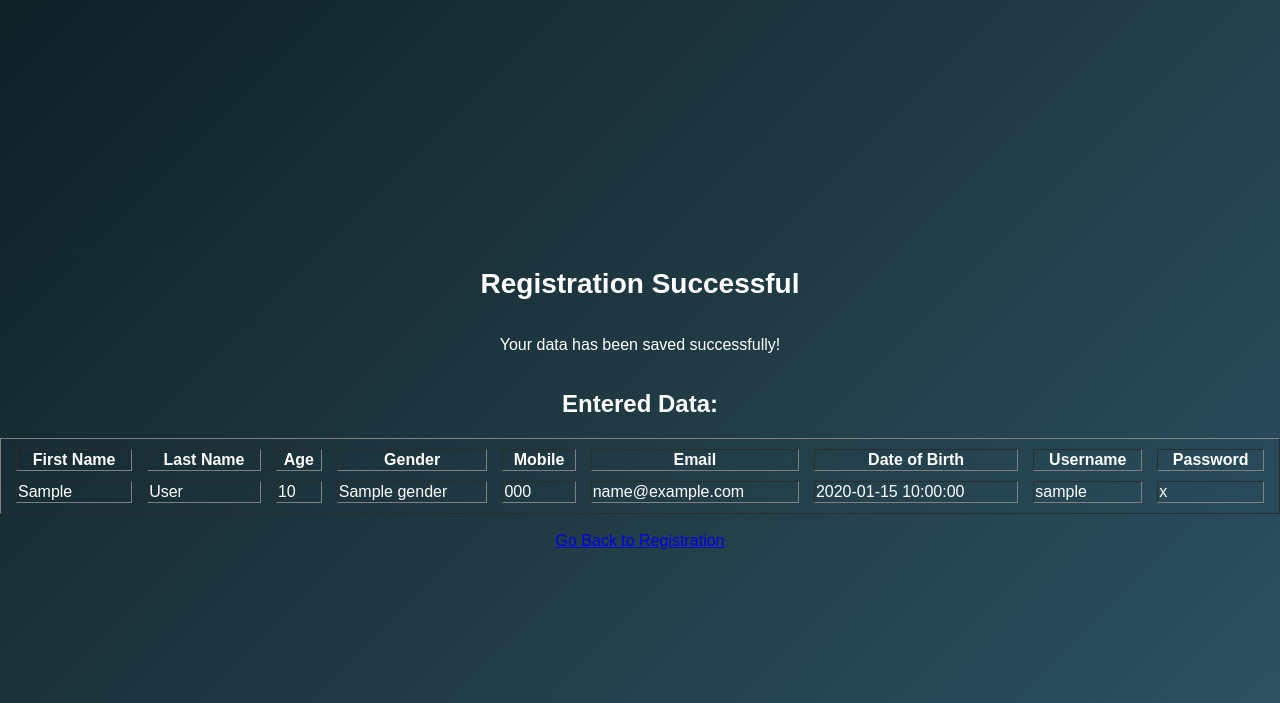
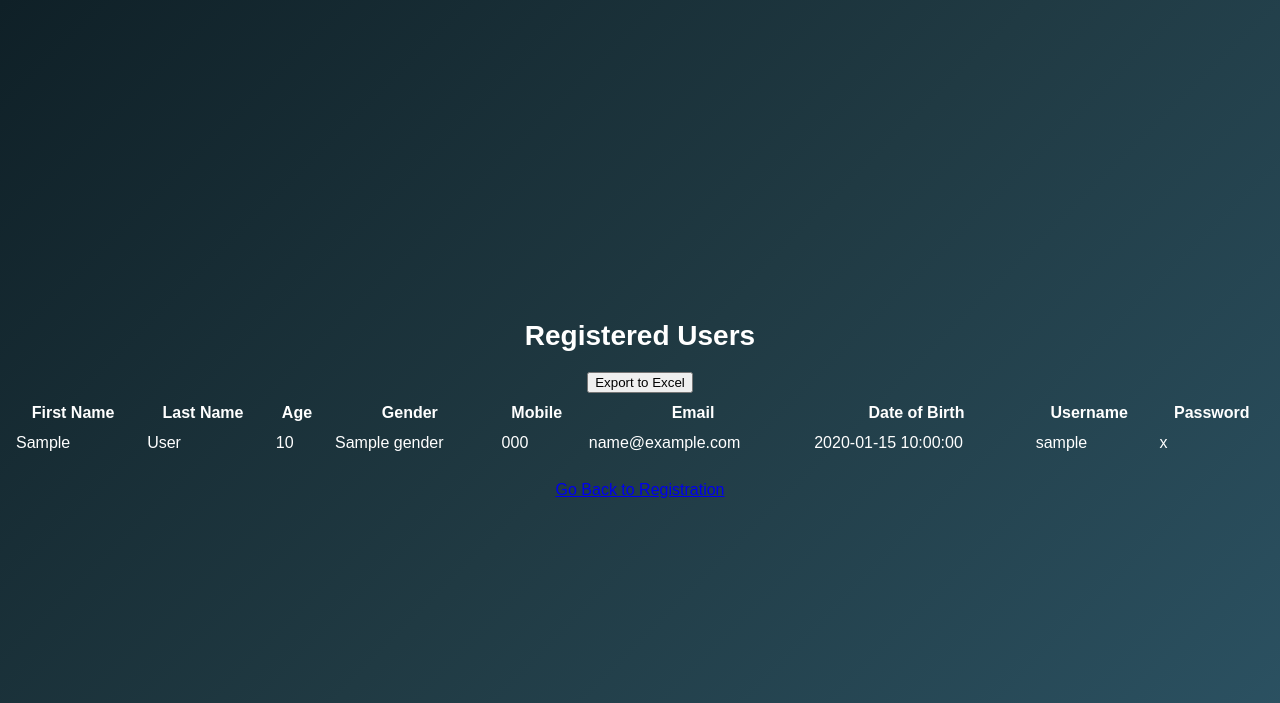
Before and after one commit to vansh070605/REGESTRATION-FORM, a Flask app: template templates/success.html in a window 1280 px wide. Shown: the top 703 px of the page. Run offline with Flask 3, Linux system fonts and the light colour scheme; the template is opened without the code that fills it: most values are stand-ins (such as "Sample title", 1, 10 or a date in 2020); some libraries are stand-ins or nearby versions.

Commit message:
success.html

```diff
--- a/templates/success.html
+++ b/templates/success.html
@@ -3,15 +3,19 @@
 <head>
     <meta charset="UTF-8">
     <meta name="viewport" content="width=device-width, initial-scale=1.0">
-    <title>Registration Successful</title>
-    <link rel="stylesheet" type="text/css" href="{{ url_for('static', filename='forms.css') }}">
+    <title>Registered Users</title>
+    <link rel="stylesheet" href="{{ url_for('static', filename='forms.css') }}">
+    <script src="https://cdnjs.cloudflare.com/ajax/libs/xlsx/0.18.5/xlsx.full.min.js"></script>
 </head>
 <body>
-    <h1>Registration Successful</h1>
-    <p>Your data has been saved successfully!</p>
+    <h1>Registered Users</h1>
 
-    <h2>Entered Data:</h2>
-    <table border="1">
+    <!-- Export Button -->
+    <button id="exportBtn" class="export-button">Export to Excel</button>
+
+    <!-- Registered Users Table -->
+    <table class="user-table">
+        <thead>
             <tr>
                 <th>First Name</th>
                 <th>Last Name</th>
@@ -23,20 +27,33 @@
                 <th>Username</th>
                 <th>Password</th>
             </tr>
+        </thead>
+        <tbody>
+            {% for user in users %}
                 <tr>
-            <td>{{ user_data.first_name }}</td>
-            <td>{{ user_data.last_name }}</td>
-            <td>{{ user_data.age }}</td>
-            <td>{{ user_data.gender }}</td>
-            <td>{{ user_data.mobile }}</td>
-            <td>{{ user_data.email }}</td>
-            <td>{{ user_data.dob }}</td>
-            <td>{{ user_data.username }}</td>
-            <td>{{ user_data.password }}</td> <!-- You can choose to hide the password if needed -->
+                    <td>{{ user.first_name }}</td>
+                    <td>{{ user.last_name }}</td>
+                    <td>{{ user.age }}</td>
+                    <td>{{ user.gender }}</td>
+                    <td>{{ user.mobile }}</td>
+                    <td>{{ user.email }}</td>
+                    <td>{{ user.dob }}</td>
+                    <td>{{ user.username }}</td>
+                    <td>{{ user.password }}</td>
                 </tr>
+            {% endfor %}
+        </tbody>
     </table>
 
     <br>
     <a href="/">Go Back to Registration</a>
+
+    <script>
+        document.getElementById("exportBtn").addEventListener("click", function () {
+            var table = document.querySelector(".user-table");
+            var wb = XLSX.utils.table_to_book(table, { sheet: "Sheet1" });
+            XLSX.writeFile(wb, "RegisteredUsers.xlsx");
+        });
+    </script>
 </body>
 </html>
```
Lines whose indentation alone changed are shown as unchanged.
